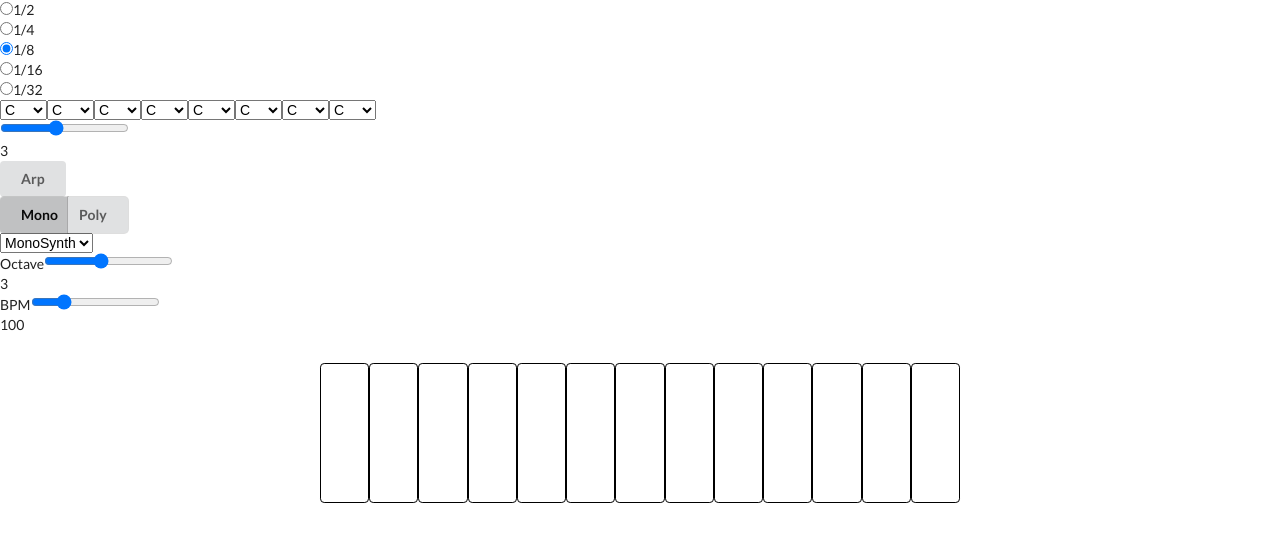
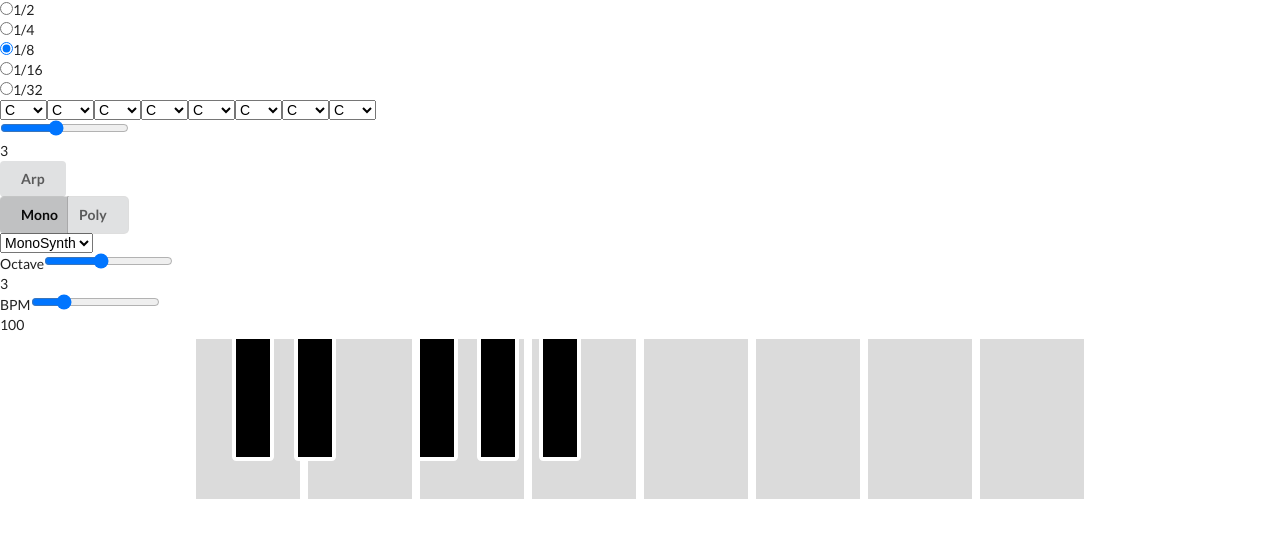
Before and after one commit to hoshikitsunoda/react-synth, a React (Create React App) app: page / in a window 1280 px wide. Shown: the top 542 px of the page. Built offline with nearby package versions, Linux system fonts and the light colour scheme.

Commit message:
keyboard styling done #13

```diff
--- a/src/components/KeyBoard.js
+++ b/src/components/KeyBoard.js
@@ -4,16 +4,43 @@ import { keys } from '../constants/Constants'
 import styled from 'styled-components'
 
 const KeyboardBox = styled.div`
+  position: relative;
   display: flex;
-  width: 50%;
-  margin: 2rem auto 0;
+  width: 70%;
+  margin: 0 auto;
 `
 
 const KeyWrap = styled.div`
-  width: calc(100% / 8 - 2px);
-  height: 10rem;
-  border: 1px solid black;
+  width: calc(100% / 8);
+  height: 12rem;
+  border: 0.3rem solid #fff;
   border-radius: 0.3rem;
+  background-color: rgba(136, 136, 136, 0.3);
+  &:nth-child(2),
+  &:nth-child(4),
+  &:nth-child(7),
+  &:nth-child(9),
+  &:nth-child(11) {
+    background: #000;
+    width: 3rem;
+    position: absolute;
+    height: 9rem;
+  }
+  &:nth-child(2) {
+    left: 2.85rem;
+  }
+  &:nth-child(4) {
+    left: 7.3rem;
+  }
+  &:nth-child(7) {
+    left: 16rem;
+  }
+  &:nth-child(9) {
+    left: 20.35rem;
+  }
+  &:nth-child(11) {
+    left: 24.8rem;
+  }
 `
 
 class KeyBoard extends Component {
@@ -74,43 +101,43 @@ class KeyBoard extends Component {
   handleAddbackground = event => {
     switch (event.key) {
       case 'a':
-        this.keyNote[0].style.backgroundColor = 'lightgrey'
+        this.keyNote[0].style.backgroundColor = 'rgba(136, 136, 136, 1)'
         break
       case 'w':
-        this.keyNote[1].style.backgroundColor = 'lightgrey'
+        this.keyNote[1].style.backgroundColor = 'rgba(136, 136, 136, 1)'
         break
       case 's':
-        this.keyNote[2].style.backgroundColor = 'lightgrey'
+        this.keyNote[2].style.backgroundColor = 'rgba(136, 136, 136, 1)'
         break
       case 'e':
-        this.keyNote[3].style.backgroundColor = 'lightgrey'
+        this.keyNote[3].style.backgroundColor = 'rgba(136, 136, 136, 1)'
         break
       case 'd':
-        this.keyNote[4].style.backgroundColor = 'lightgrey'
+        this.keyNote[4].style.backgroundColor = 'rgba(136, 136, 136, 1)'
         break
       case 'f':
-        this.keyNote[5].style.backgroundColor = 'lightgrey'
+        this.keyNote[5].style.backgroundColor = 'rgba(136, 136, 136, 1)'
         break
       case 't':
-        this.keyNote[6].style.backgroundColor = 'lightgrey'
+        this.keyNote[6].style.backgroundColor = 'rgba(136, 136, 136, 1)'
         break
       case 'g':
-        this.keyNote[7].style.backgroundColor = 'lightgrey'
+        this.keyNote[7].style.backgroundColor = 'rgba(136, 136, 136, 1)'
         break
       case 'y':
-        this.keyNote[8].style.backgroundColor = 'lightgrey'
+        this.keyNote[8].style.backgroundColor = 'rgba(136, 136, 136, 1)'
         break
       case 'h':
-        this.keyNote[9].style.backgroundColor = 'lightgrey'
+        this.keyNote[9].style.backgroundColor = 'rgba(136, 136, 136, 1)'
         break
       case 'u':
-        this.keyNote[10].style.backgroundColor = 'lightgrey'
+        this.keyNote[10].style.backgroundColor = 'rgba(136, 136, 136, 1)'
         break
       case 'j':
-        this.keyNote[11].style.backgroundColor = 'lightgrey'
+        this.keyNote[11].style.backgroundColor = 'rgba(136, 136, 136, 1)'
         break
       case 'k':
-        this.keyNote[12].style.backgroundColor = 'lightgrey'
+        this.keyNote[12].style.backgroundColor = 'rgba(136, 136, 136, 1)'
         break
       default:
         break
@@ -120,43 +147,43 @@ class KeyBoard extends Component {
   handleRemovebackground = event => {
     switch (event.key) {
       case 'a':
-        this.keyNote[0].style.backgroundColor = 'white'
+        this.keyNote[0].style.backgroundColor = 'rgba(136,136,136,0.3)'
         break
       case 'w':
-        this.keyNote[1].style.backgroundColor = 'white'
+        this.keyNote[1].style.backgroundColor = '#000'
         break
       case 's':
-        this.keyNote[2].style.backgroundColor = 'white'
+        this.keyNote[2].style.backgroundColor = 'rgba(136,136,136,0.3)'
         break
       case 'e':
-        this.keyNote[3].style.backgroundColor = 'white'
+        this.keyNote[3].style.backgroundColor = '#000'
         break
       case 'd':
-        this.keyNote[4].style.backgroundColor = 'white'
+        this.keyNote[4].style.backgroundColor = 'rgba(136,136,136,0.3)'
         break
       case 'f':
-        this.keyNote[5].style.backgroundColor = 'white'
+        this.keyNote[5].style.backgroundColor = 'rgba(136,136,136,0.3)'
         break
       case 't':
-        this.keyNote[6].style.backgroundColor = 'white'
+        this.keyNote[6].style.backgroundColor = '#000'
         break
       case 'g':
-        this.keyNote[7].style.backgroundColor = 'white'
+        this.keyNote[7].style.backgroundColor = 'rgba(136,136,136,0.3)'
         break
       case 'y':
-        this.keyNote[8].style.backgroundColor = 'white'
+        this.keyNote[8].style.backgroundColor = '#000'
         break
       case 'h':
-        this.keyNote[9].style.backgroundColor = 'white'
+        this.keyNote[9].style.backgroundColor = 'rgba(136,136,136,0.3)'
         break
       case 'u':
-        this.keyNote[10].style.backgroundColor = 'white'
+        this.keyNote[10].style.backgroundColor = '#000'
         break
       case 'j':
-        this.keyNote[11].style.backgroundColor = 'white'
+        this.keyNote[11].style.backgroundColor = 'rgba(136,136,136,0.3)'
         break
       case 'k':
-        this.keyNote[12].style.backgroundColor = 'white'
+        this.keyNote[12].style.backgroundColor = 'rgba(136,136,136,0.3)'
         break
       default:
         break
```
